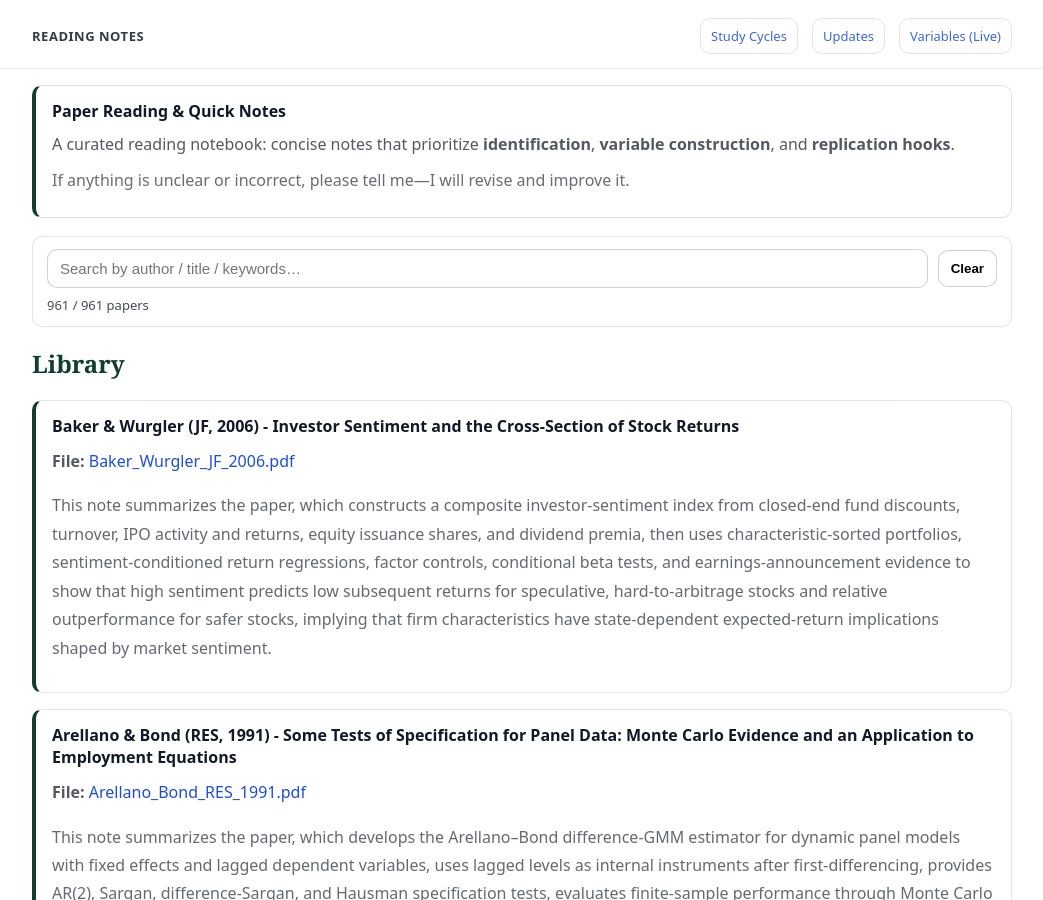
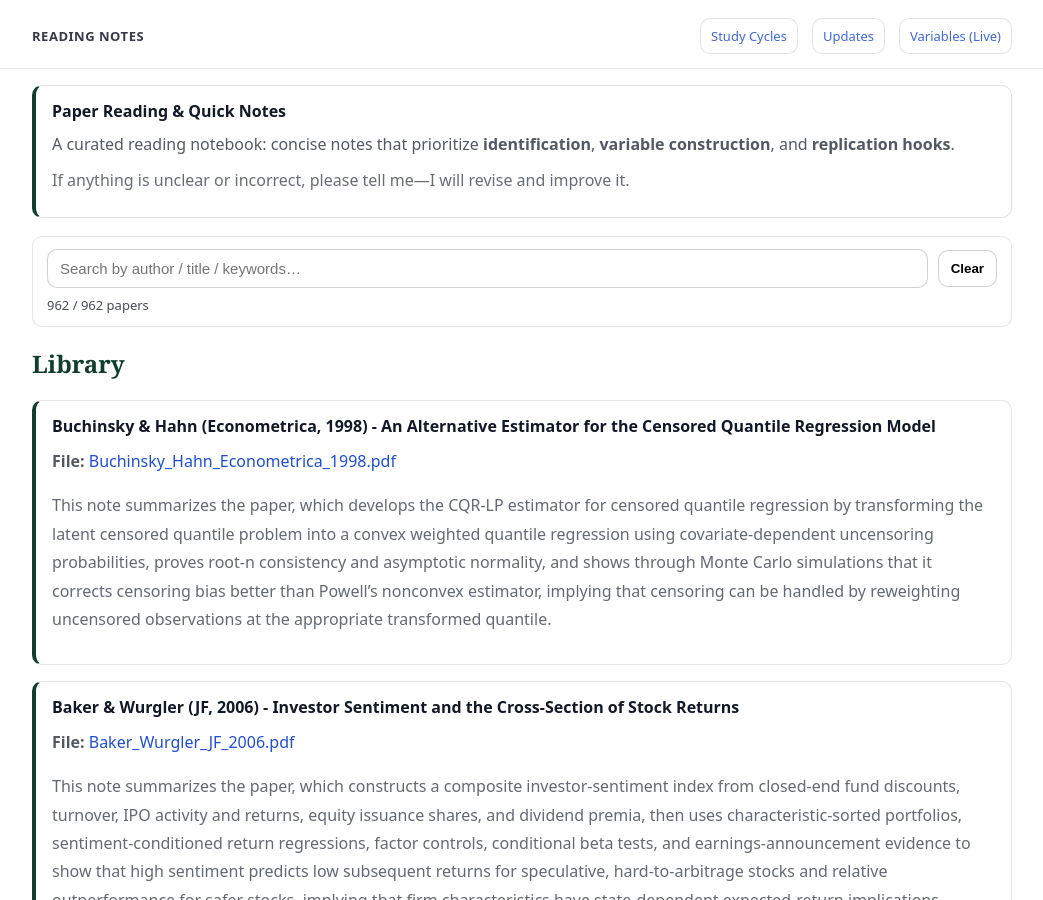
Before and after one commit to yaxinzn/study-archive, a Jekyll site: the page built from reading/index.md, in a window 1280 px wide and 900 px high. Shown: the whole window, without its empty margins (118-1161 px from the left). Built offline with Jekyll 4.4.1, drawn with Linux system fonts in a browser that asks for light colours.

Commit message:
Reading: add/update Buchinsky_Hahn_Econometrica_1998.pdf

```diff
--- a/_data/reading.yml
+++ b/_data/reading.yml
@@ -1,3 +1,7 @@
+- title: "Buchinsky & Hahn (Econometrica, 1998) - An Alternative Estimator for the Censored Quantile Regression Model"
+  file: "Buchinsky_Hahn_Econometrica_1998.pdf"
+  desc: "This note summarizes the paper, which develops the CQR-LP estimator for censored quantile regression by transforming the latent censored quantile problem into a convex weighted quantile regression using covariate-dependent uncensoring probabilities, proves root-n consistency and asymptotic normality, and shows through Monte Carlo simulations that it corrects censoring bias better than Powell’s nonconvex estimator, implying that censoring can be handled by reweighting uncensored observations at the appropriate transformed quantile."
+
 - title: "Baker & Wurgler (JF, 2006) - Investor Sentiment and the Cross-Section of Stock Returns"
   file: "Baker_Wurgler_JF_2006.pdf"
   desc: "This note summarizes the paper, which constructs a composite investor-sentiment index from closed-end fund discounts, turnover, IPO activity and returns, equity issuance shares, and dividend premia, then uses characteristic-sorted portfolios, sentiment-conditioned return regressions, factor controls, conditional beta tests, and earnings-announcement evidence to show that high sentiment predicts low subsequent returns for speculative, hard-to-arbitrage stocks and relative outperformance for safer stocks, implying that firm characteristics have state-dependent expected-return implications shaped by market sentiment."
```
Also changed, not shown: 1 other file.
